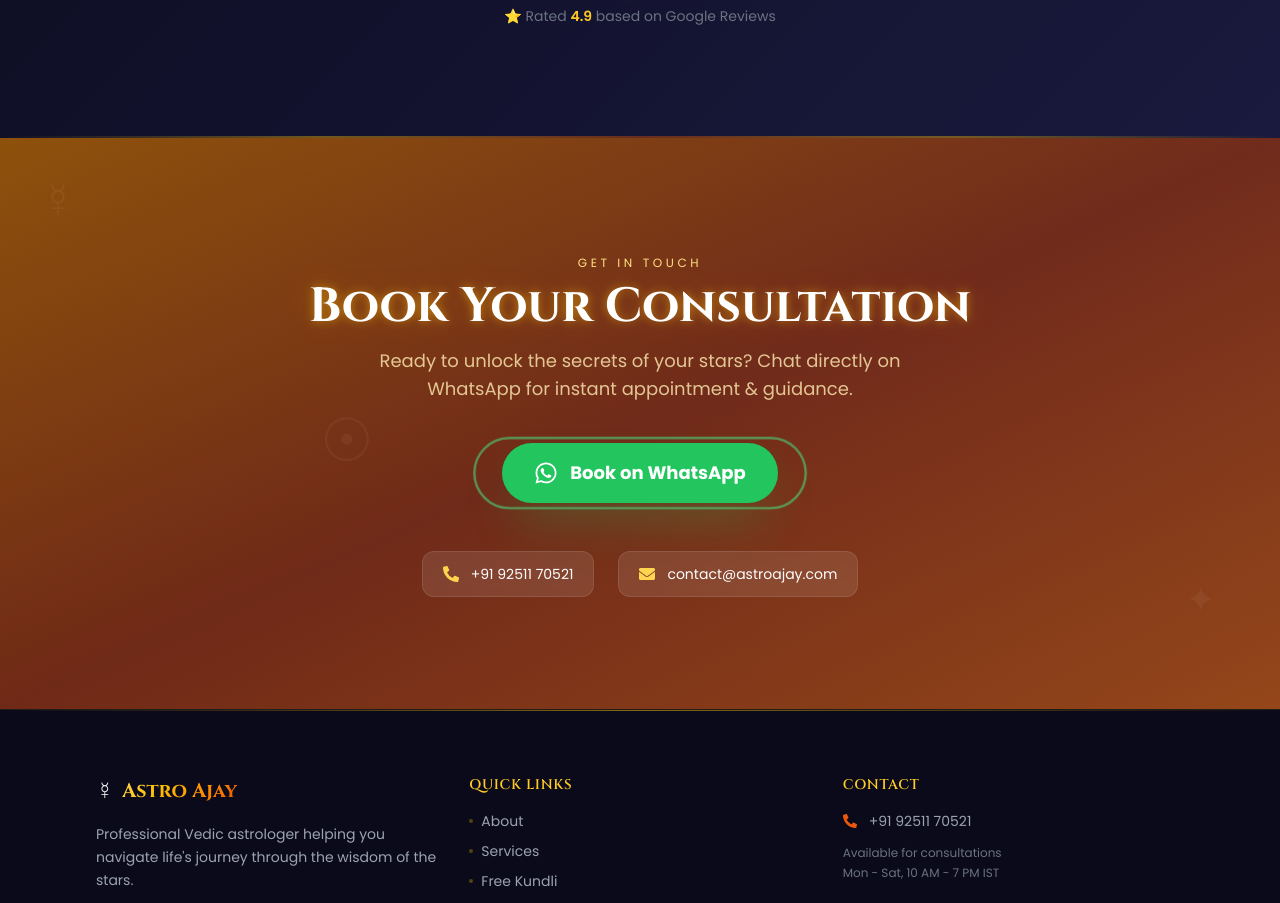
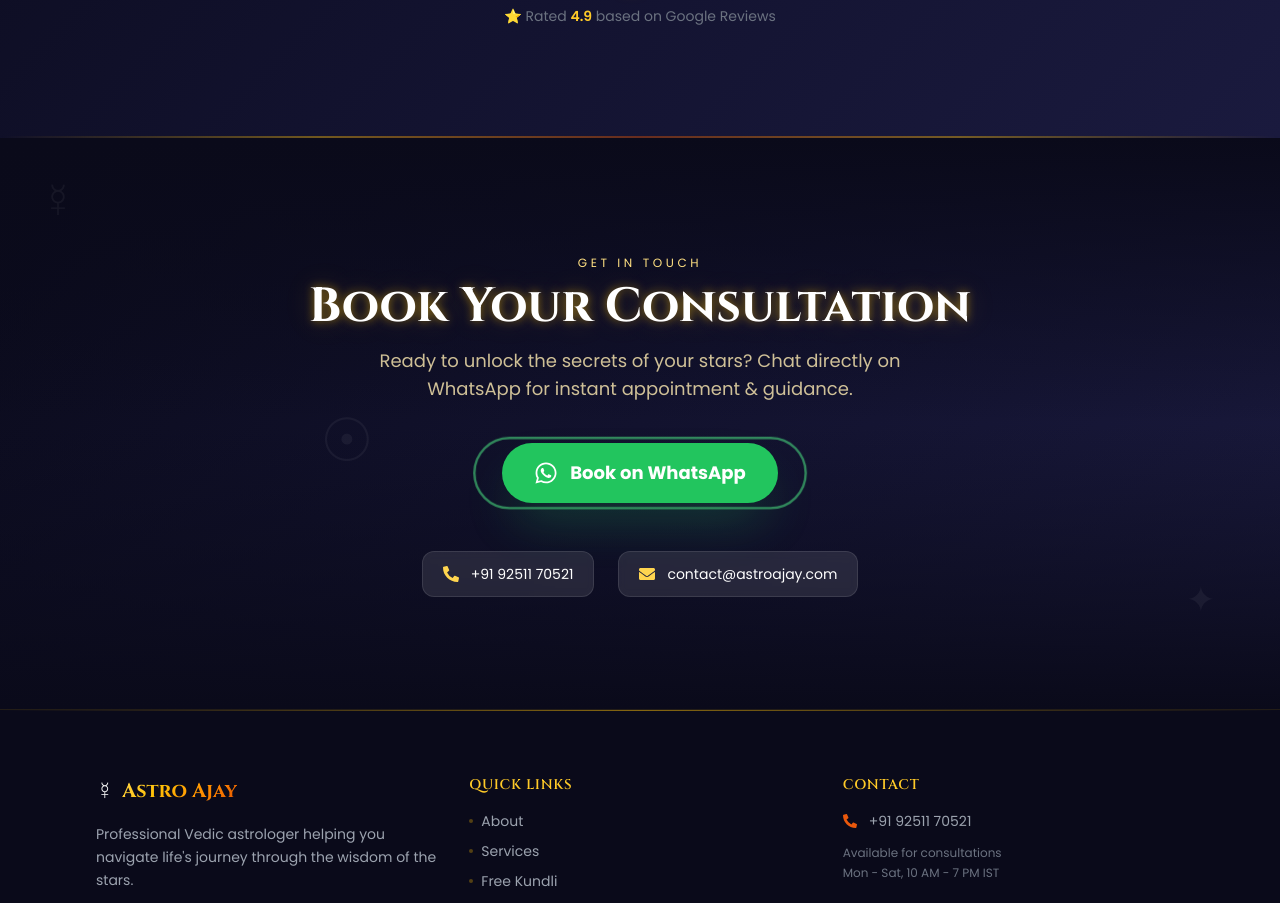
Before and after one commit to shubham71099/astro-ajay, a React (Vite) app: page / in a window 1280 px wide. Shown: the part 3840-4743 px from the top of the page. Built offline with nearby package versions, Linux system fonts and the light colour scheme.

Commit message:
fix: restore dark cosmic background to Contact section

```diff
--- a/src/components/Contact.jsx
+++ b/src/components/Contact.jsx
@@ -10,8 +10,8 @@ export default function Contact() {
       className="relative py-20 md:py-28 overflow-hidden scroll-mt-16"
     >
       {/* Gradient Background */}
-      <div className="absolute inset-0 bg-gradient-to-br from-saffron-800/90 via-orange-700/90 to-saffron-900/90" />
-      <div className="absolute inset-0 cosmic-bg opacity-40" />
+      <div className="absolute inset-0 cosmic-bg opacity-100" />
+      <div className="absolute inset-0 bg-gradient-to-b from-cosmic-900 via-transparent to-cosmic-900" />
 
       {/* Decorative Elements */}
       <div className="absolute inset-0 pointer-events-none overflow-hidden">
```
